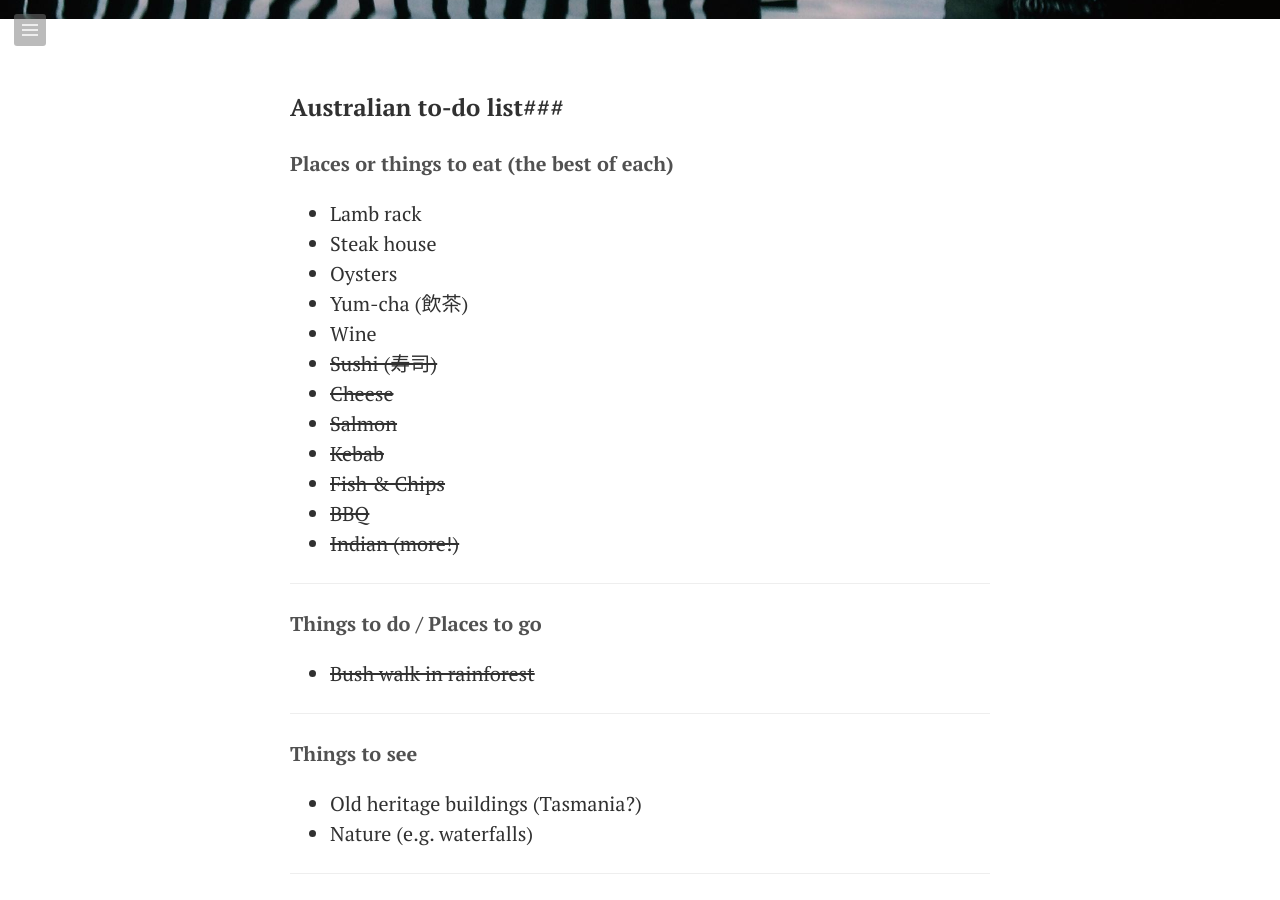
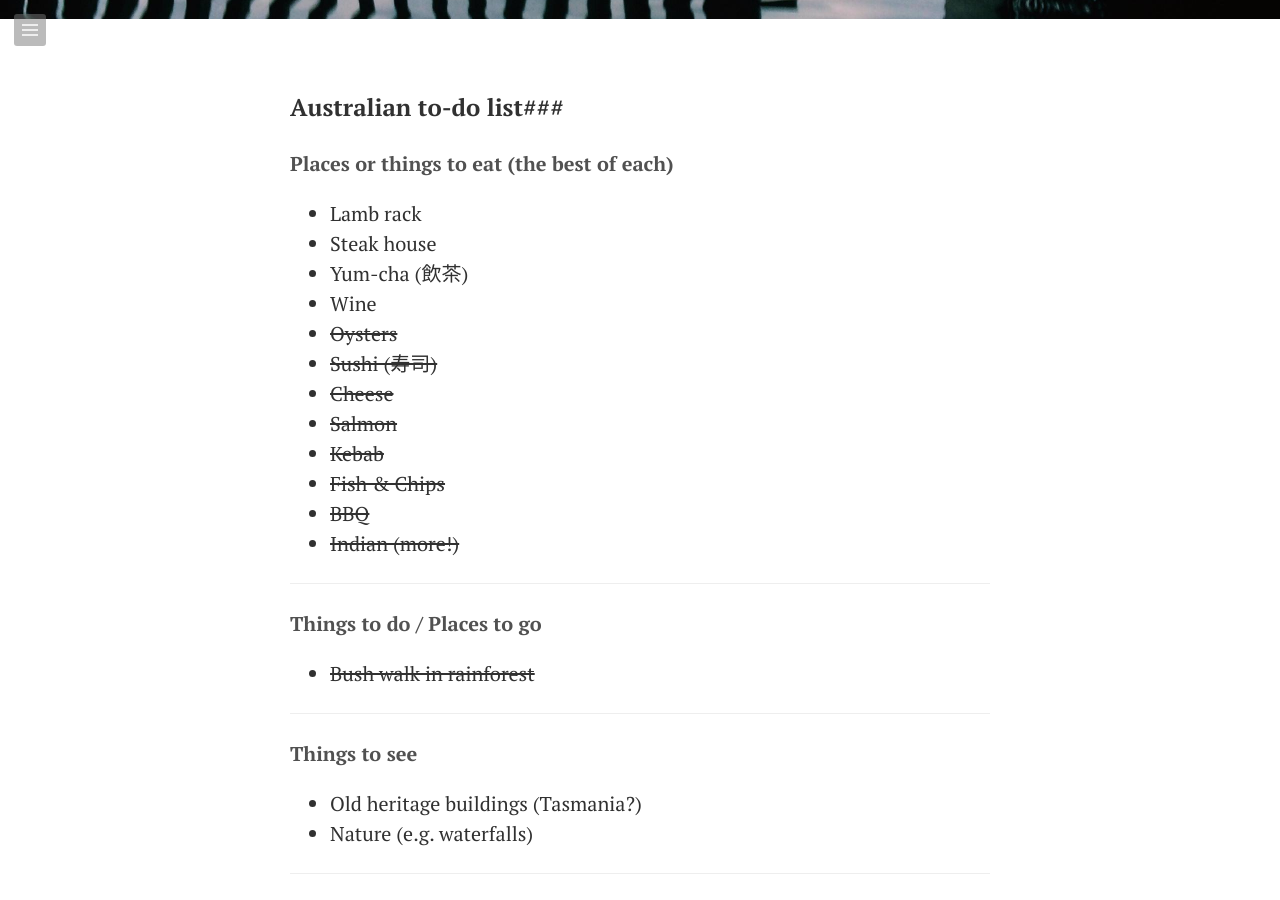
Before and after one commit to jrappeneker/jrappeneker.github.io, a Jekyll site: the page built from todo.md, in a window 1280 px wide and 900 px high, scrolled down 331 px. Built offline with Jekyll 4.4.1, drawn with Linux system fonts in a browser that asks for light colours; Markdown is read by kramdown in place of the engine named in the settings.

```diff
--- a/todo.md
+++ b/todo.md
@@ -8,9 +8,9 @@ title: What to do in Oz
 
 * Lamb rack
 * Steak house
-* Oysters
 * Yum-cha (飲茶)
 * Wine
+* ~~Oysters~~
 * ~~Sushi (寿司)~~
 * ~~Cheese~~
 * ~~Salmon~~
```
